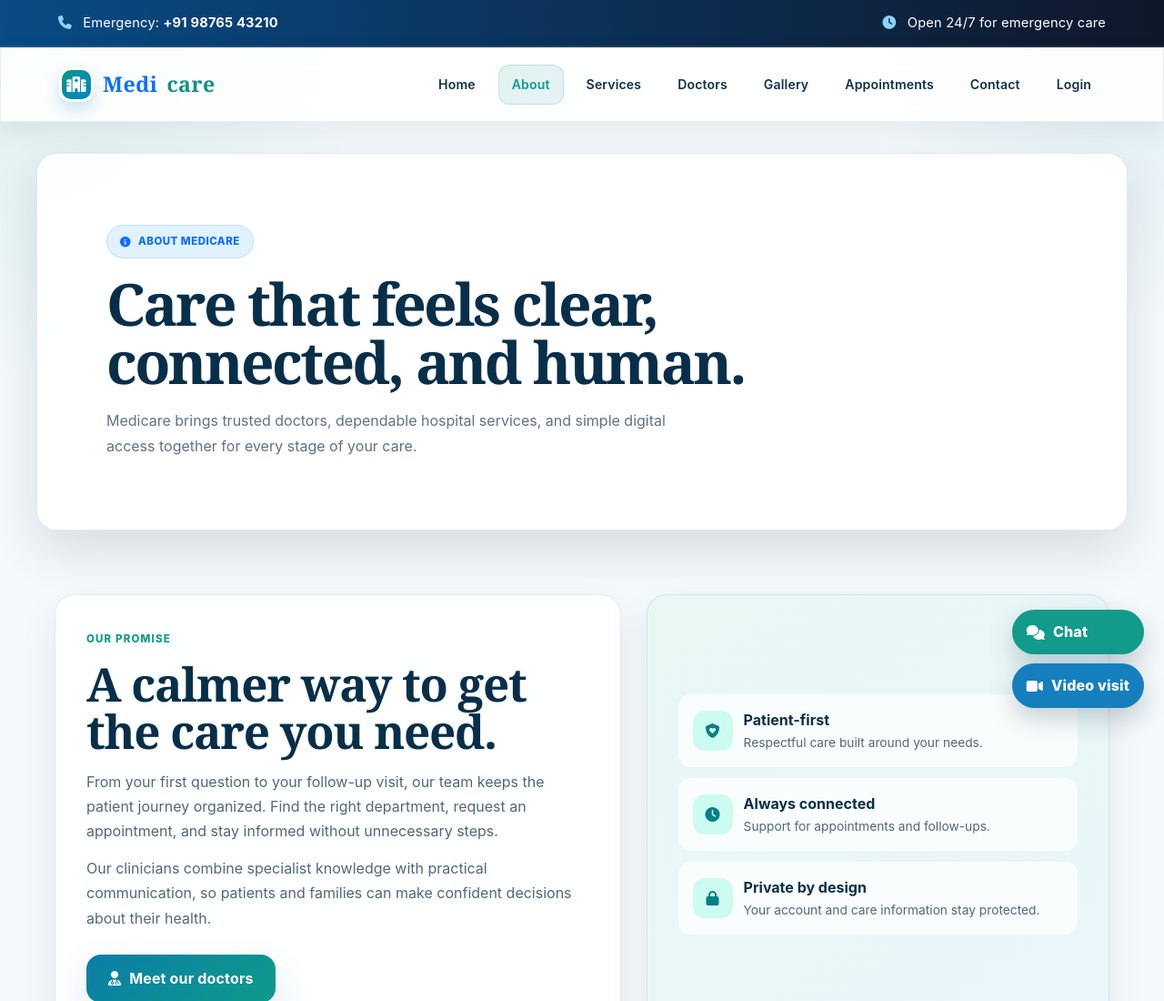
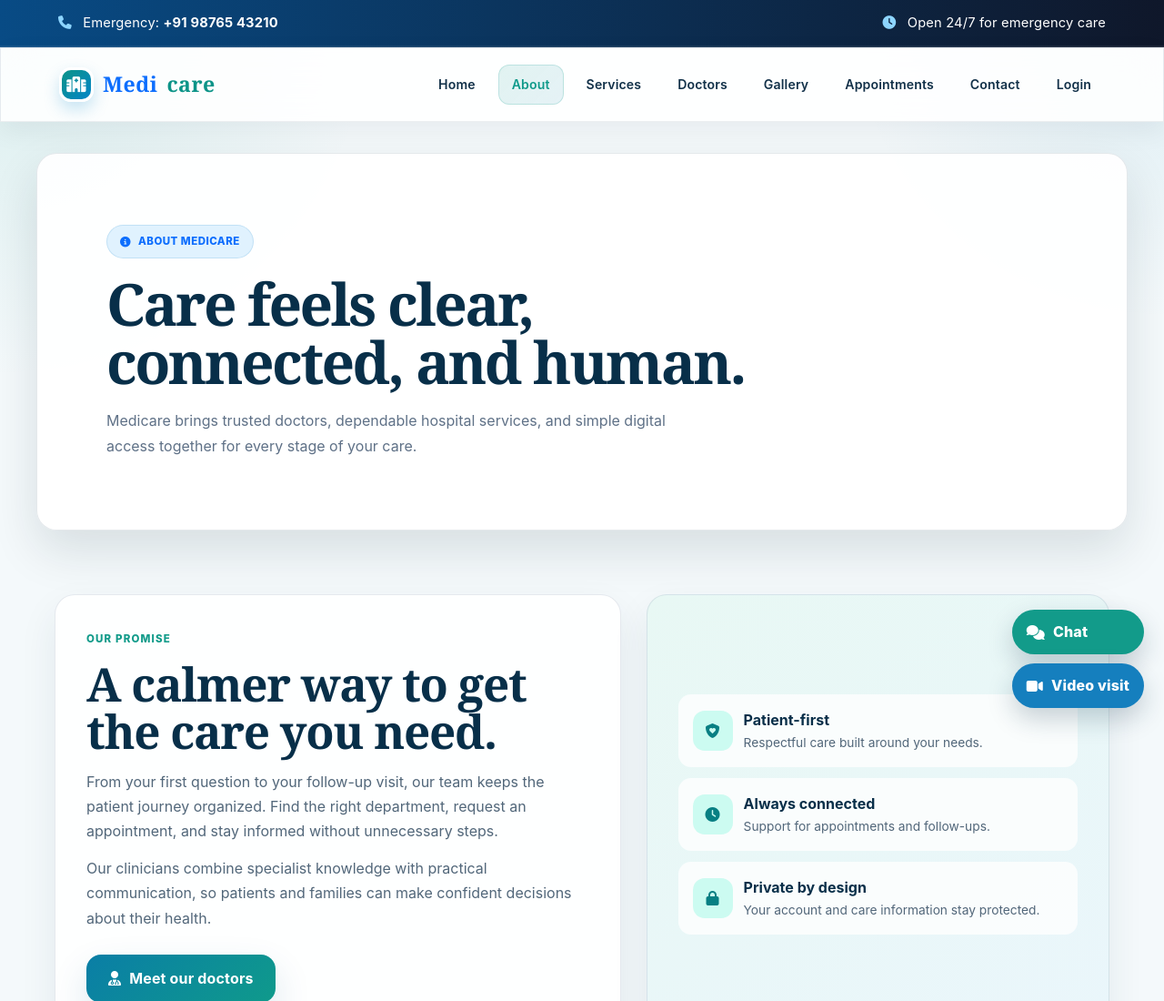
Before and after one commit to salunkhemanish232-ai/medicared, a website: page public/about.html in a window 1280 px wide. Shown: the top 1100 px of the page at 91% size. Drawn offline with Linux system fonts and the light colour scheme.

Commit message:
Update About page heading

```diff
--- a/public/about.html
+++ b/public/about.html
@@ -13,7 +13,7 @@
 
 <main class="page-hero simple-page-hero">
     <span class="tag"><i class="fa-solid fa-circle-info"></i> About Medicare</span>
-    <h1>Care that feels clear, connected, and human.</h1>
+    <h1>Care  feels clear, connected, and human.</h1>
     <p class="subtitle">Medicare brings trusted doctors, dependable hospital services, and simple digital access together for every stage of your care.</p>
 </main>
 
```
